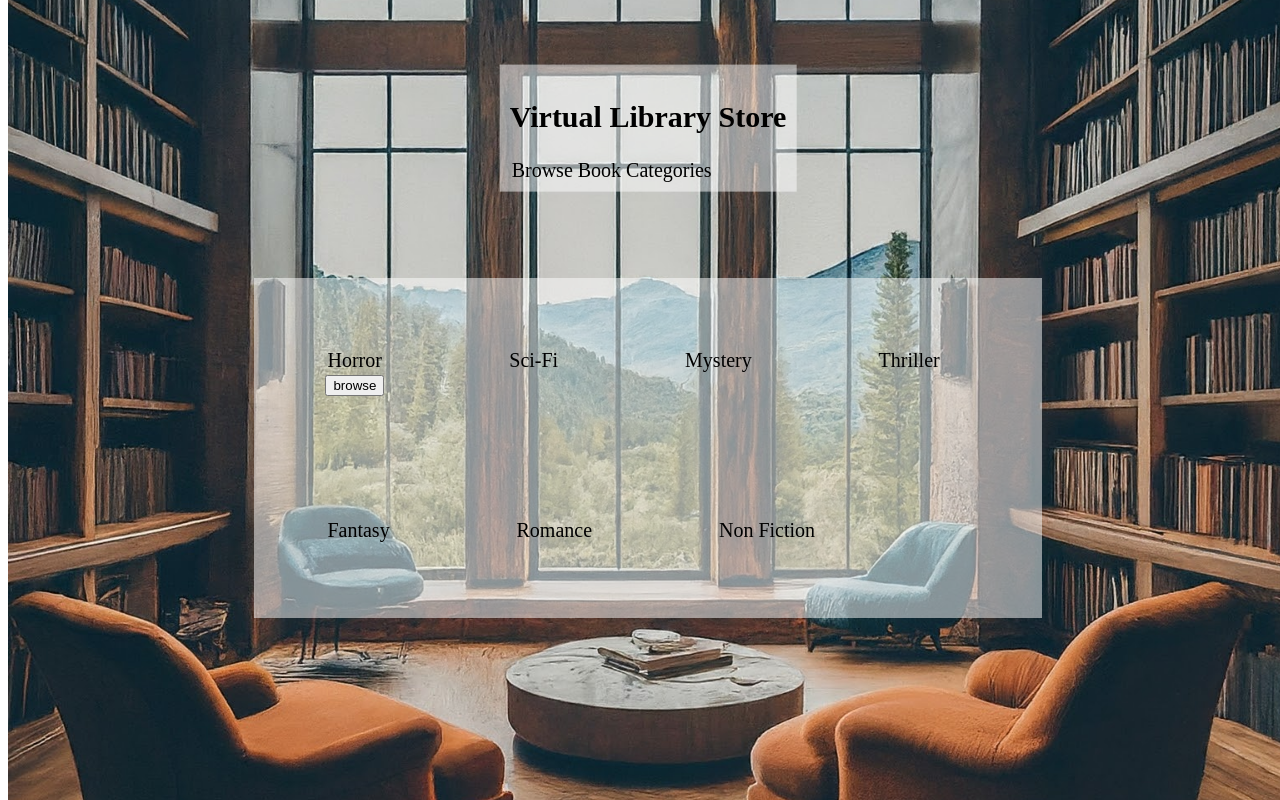
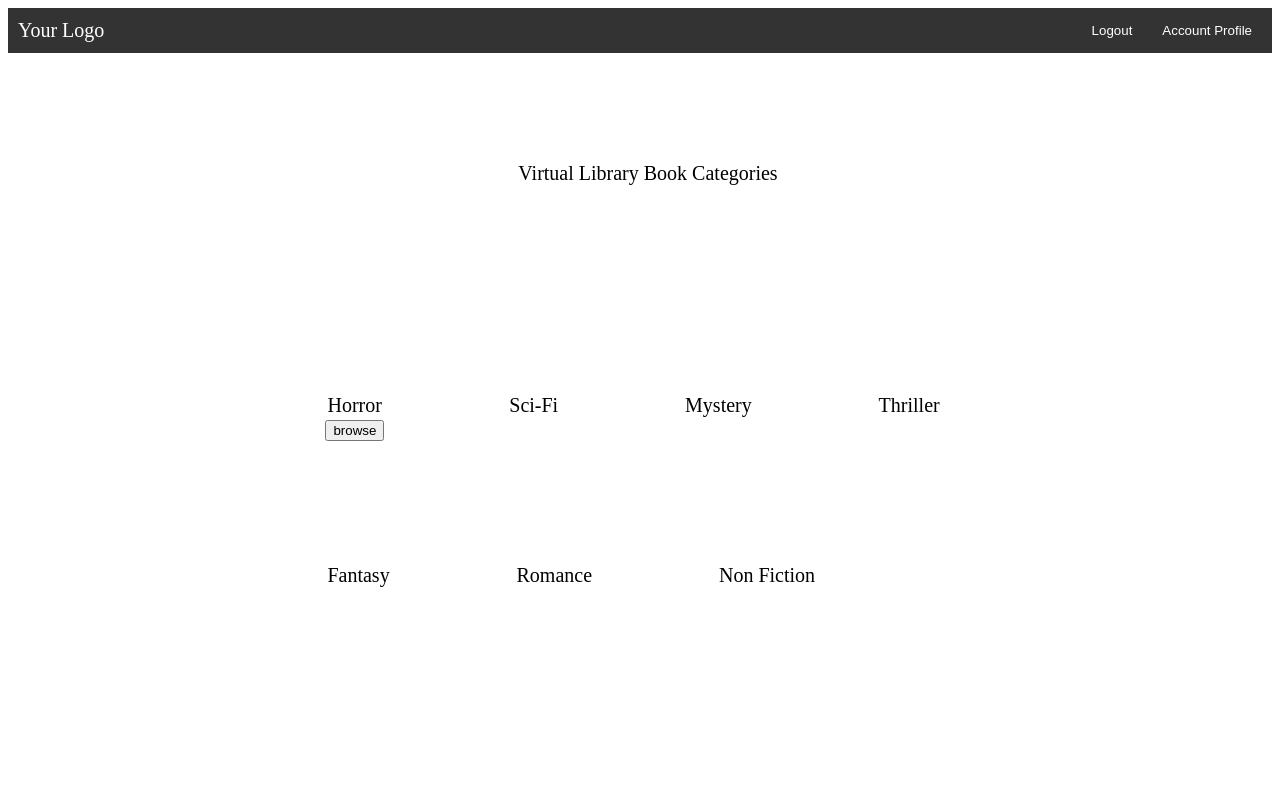
Before and after one commit to JoeMuldowney/Book-Smith-React-JSX-UI, a React (Create React App) app: page /store in a window 1280 px wide. Shown: the top 800 px of the page. Built offline with nearby package versions, Linux system fonts and the light colour scheme.

Commit message:
include store.js and toolbar.js

```diff
--- a/src/App.js
+++ b/src/App.js
@@ -4,6 +4,8 @@ import HomePage from './components/homepage';
 import Login from './components/login';
 import NewMember from './components/createaccount';
 import Store from './components/store';
+import Profile from './components/profile';
+
 function App() {
 
   return (
@@ -14,6 +16,8 @@ function App() {
       <Route path="/login" Component={Login} />
       <Route path="/newmember" Component={NewMember} />
       <Route path="/store" Component={Store} />
+      <Route path="/profile" Component={Profile} />
+
     </Routes>
   </Router>
 
--- a/src/components/createaccount.js
+++ b/src/components/createaccount.js
@@ -3,6 +3,7 @@ import axios from 'axios';
 import '../index.css';
 import coverphoto from '../images/cover.jpg'
 import { useNavigate } from 'react-router-dom';
+
 
 function NewMember(){
     const navigate = useNavigate();
@@ -10,17 +11,23 @@ function NewMember(){
     const [lastname, setLastName] = React.useState('')
     const [email, setEmail] = React.useState('')
     const [username, setUserName] = React.useState('')
-    const [password, setPassword] = React.useState('')
+    const [password1, setPassword1] = React.useState('')
+    const [password2, setPassword2] = React.useState('')
     const [error, setError] = React.useState('')
 
     const handleSubmit = async (e) => {
         e.preventDefault();
+        if (password1 !== password2) {
+            setError('Passwords do not match');
+            return;
+        }
 
         try{
-            const response = await axios.post('http://localhost:5000/newmember', { firstname, lastname, email, username, password });
+            const response = await axios.post('http://localhost:8000/users/membership/', { firstname, lastname, email, username, password1, password2 });
             console.log(response.data); // using for testing
+            navigate("/login")
         } catch (error) {
-            setError('Failed to make new account');
+            setError('Memebrship not created');
         }
     }
     return (
@@ -29,29 +36,28 @@ function NewMember(){
         <img src={coverphoto} className="cover-image" alt=""/>
         <div className="text-overlay-login">
 
-        <h2>Virtual Library Membership</h2>
-        <legend>Enter New Membership Information</legend>
+
+        <legend>Virtual Library Membership</legend>
 
         <div className='memberformcontainer'>
         <form onSubmit={handleSubmit}>
 
-        <legend>Enter Account Information</legend>
-
         <label>First Name:</label>
-        <input type="text" value={firstname} onChange={(e) => setFirstName(e.target.value)} />
+        <input type="text" placeholder='Enter First Name' value={firstname} onChange={(e) => setFirstName(e.target.value)} required/>
 
         <label>Last Name:</label>
-        <input type="text" value={lastname} onChange={(e) => setLastName(e.target.value)} />
+        <input type="text" placeholder='Enter Last Name' value={lastname} onChange={(e) => setLastName(e.target.value)} required/>
 
-        <label>Email (optional):</label>
-        <input type="text" value={email} onChange={(e) => setEmail(e.target.value)} />
+        <label>Email:</label>
+        <input type="text" placeholder='Enter Email' value={email} onChange={(e) => setEmail(e.target.value)} required/>
 
         <label>Username:</label>
-        <input type="text" value={username} onChange={(e) => setUserName(e.target.value)} />
+        <input type="text" placeholder='Create A User Name' value={username} onChange={(e) => setUserName(e.target.value)} required/>
 
         <label>Password:</label>
-        <input type="password" value={password} onChange={(e) => setPassword(e.target.value)} />
-
+        <input type="password" placeholder='Create A Pasword' value={password1} onChange={(e) => setPassword1(e.target.value)} required/>
+        <label>Confirm Password:</label>
+        <input type="password" placeholder='Confirm Password' value={password2} onChange={(e) => setPassword2(e.target.value)} required/>
         {error && <p>{error}</p>}
         <button type="submit">Create</button>
         <button onClick={()=>{navigate("/home");}}>cancel</button>
--- /dev/null
+++ b/src/components/layout.js
@@ -0,0 +1,15 @@
+import React from 'react';
+import Toolbar from './toolbar';
+
+const Layout = ({ children }) => {
+    return (
+        <div className="layout">
+            <Toolbar />
+            <div className="content">
+                {children}
+            </div>
+        </div>
+    );
+};
+
+export default Layout;
--- a/src/components/login.js
+++ b/src/components/login.js
@@ -3,21 +3,27 @@ import axios from 'axios';
 import coverphoto from '../images/cover.jpg';
 import '../index.css';
 import { useNavigate } from 'react-router-dom';
+import { Link } from 'react-router-dom';
 
 function Login() {
     const navigate = useNavigate();
-
     const[username,setFirstName] = React.useState('')
     const [password, setPassword] = React.useState('')
     const [error, setError] = React.useState('')
+
 
     const handleSubmit = async (e) => {
       e.preventDefault();
 
       try {
-        const response = await axios.post('http://localhost:5000/login', { username, password });
-        console.log(response.data); // using for testing
-        navigate('/store');
+
+        const response = await axios.post(
+          'http://localhost:8000/users/memberlogin/',
+          { username, password}
+
+        );
+      console.log(response.data); // using for testing
+      navigate('/store');
       } catch (error) {
         setError('Incorrect username or password');
       }
@@ -30,19 +36,20 @@ function Login() {
         <img src={coverphoto} className="cover-image" alt=""/>
         <div className="text-overlay-login">
 
-         <h2>Virtual Library Login</h2>
-         <legend>Enter Login Credentials</legend>
+
+        <legend>Virtual Library Login</legend>
 
         <form onSubmit={handleSubmit}>
         <label>Username:</label>
-        <input type="text" value={username} onChange={(e) => setFirstName(e.target.value)} />
+        <input type="text" placeholder='Enter username' value={username} onChange={(e) => setFirstName(e.target.value)} />
 
         <label>Password:</label>
-        <input type="password" value={password} onChange={(e) => setPassword(e.target.value)} />
+        <input type="password" placeholder='Enter password' value={password} onChange={(e) => setPassword(e.target.value)} />
 
         {error && <p>{error}</p>}
         <button type="submit">Login</button>
         <button onClick={()=>{navigate("/home");}}>cancel</button>
+        <p>Dont have an account? Create one<Link to="/newmember">Here</Link></p>
 
     </form>
     </div>
--- /dev/null
+++ b/src/components/profile.js
@@ -0,0 +1,16 @@
+import * as React from 'react';
+import axios from 'axios';
+
+import '../index.css';
+import { useNavigate } from 'react-router-dom';
+import { Link } from 'react-router-dom';
+
+function Profile(){
+
+
+    return(
+        <button>account profile</button>
+
+    );
+}
+export default Profile;
--- a/src/components/store.js
+++ b/src/components/store.js
@@ -1,17 +1,14 @@
 import React, { useState } from 'react';
-import coverphoto from '../images/cover.jpg';
 
+import Layout from './layout';
 function Store(){
 
     return(
-
+        <Layout>
         <div className="container">
-
-        <img src={coverphoto} className="cover-image" alt=""/>
         <div className="text-overlay-login">
 
-       <h2>Virtual Library Store</h2>
-       <legend>Browse Book Categories</legend>
+       <legend>Virtual Library Book Categories</legend>
 
         </div>
         <div className="text-overlay-categories">
@@ -42,8 +39,9 @@ function Store(){
             </div>
             </div>
         </div>
+
         </div>
-
+        </Layout>
     );
 }
 export default Store;
--- /dev/null
+++ b/src/components/toolbar.js
@@ -0,0 +1,45 @@
+import React from 'react';
+import axios from 'axios';
+import { useNavigate } from 'react-router-dom';
+const Toolbar = () => {
+
+    const navigate = useNavigate()
+
+    const handleProfile = async () => {
+        try {
+            await axios.get('http://localhost:8000/users/memberprofile/');
+            navigate("/profile"); // Reload the page for simplicity
+        } catch (error) {
+            // Handle error
+            console.error('Get profile failed:', error);
+            // Display error message or take appropriate action
+        }
+    };
+
+
+    const handleLogout = async () => {
+        try {
+      // Make a POST request to logout endpoint
+                await axios.post('http://localhost:8000/users/memberlogout/');
+            // Handle successful logout, e.g., clear user session
+            navigate("/home"); // Reload the page for simplicity
+        } catch (error) {
+            // Handle error
+            console.error('Logout failed:', error);
+            // Display error message or take appropriate action
+        }
+      // Helper function to get CSRF token from cookies
+
+    };
+    return (
+        <div className="toolbar">
+            <div className="logo">Your Logo</div>
+            <div className="actions">
+                <button onClick={handleLogout}>Logout</button>
+                <button onClick={handleProfile}>Account Profile</button>
+            </div>
+        </div>
+    );
+};
+
+export default Toolbar;
--- a/src/index.css
+++ b/src/index.css
@@ -72,3 +72,28 @@ width: 100%;
   background-color: rgba(255, 255, 255, 0.3); /* Semi-transparent background */
 
 }
+.toolbar {
+  display: flex;
+  justify-content: space-between;
+  align-items: center;
+  padding: 10px;
+  background-color: #333;
+  color: #fff;
+}
+
+.logo {
+  font-size: 20px;
+}
+
+.actions button {
+  margin-left: 10px;
+  padding: 5px 10px;
+  border: none;
+  background-color: transparent;
+  color: #fff;
+  cursor: pointer;
+}
+
+.actions button:hover {
+  background-color: rgba(255, 255, 255, 0.2);
+}
```
Also changed, not shown: src/components/test.js (added, +20 -0 lines).
